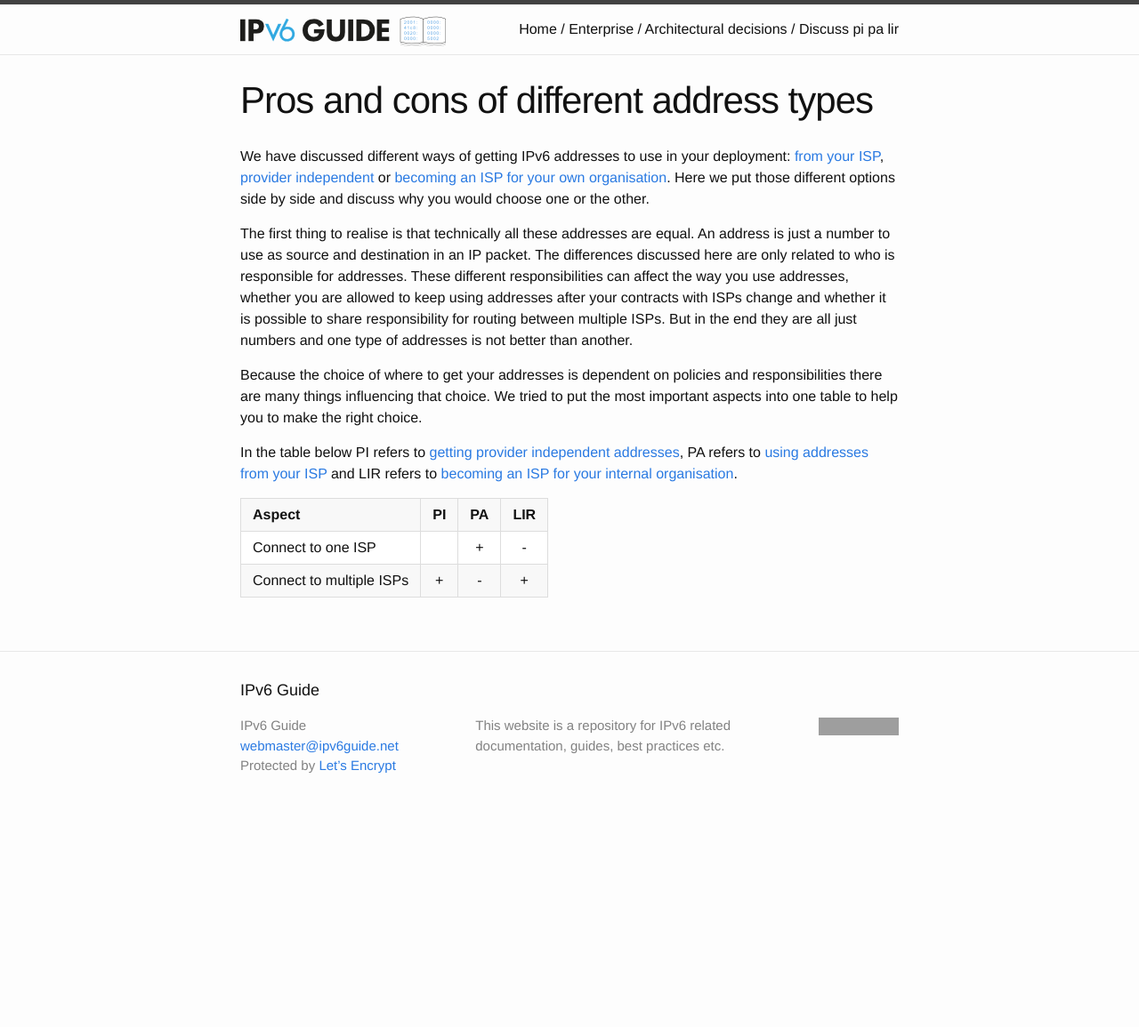
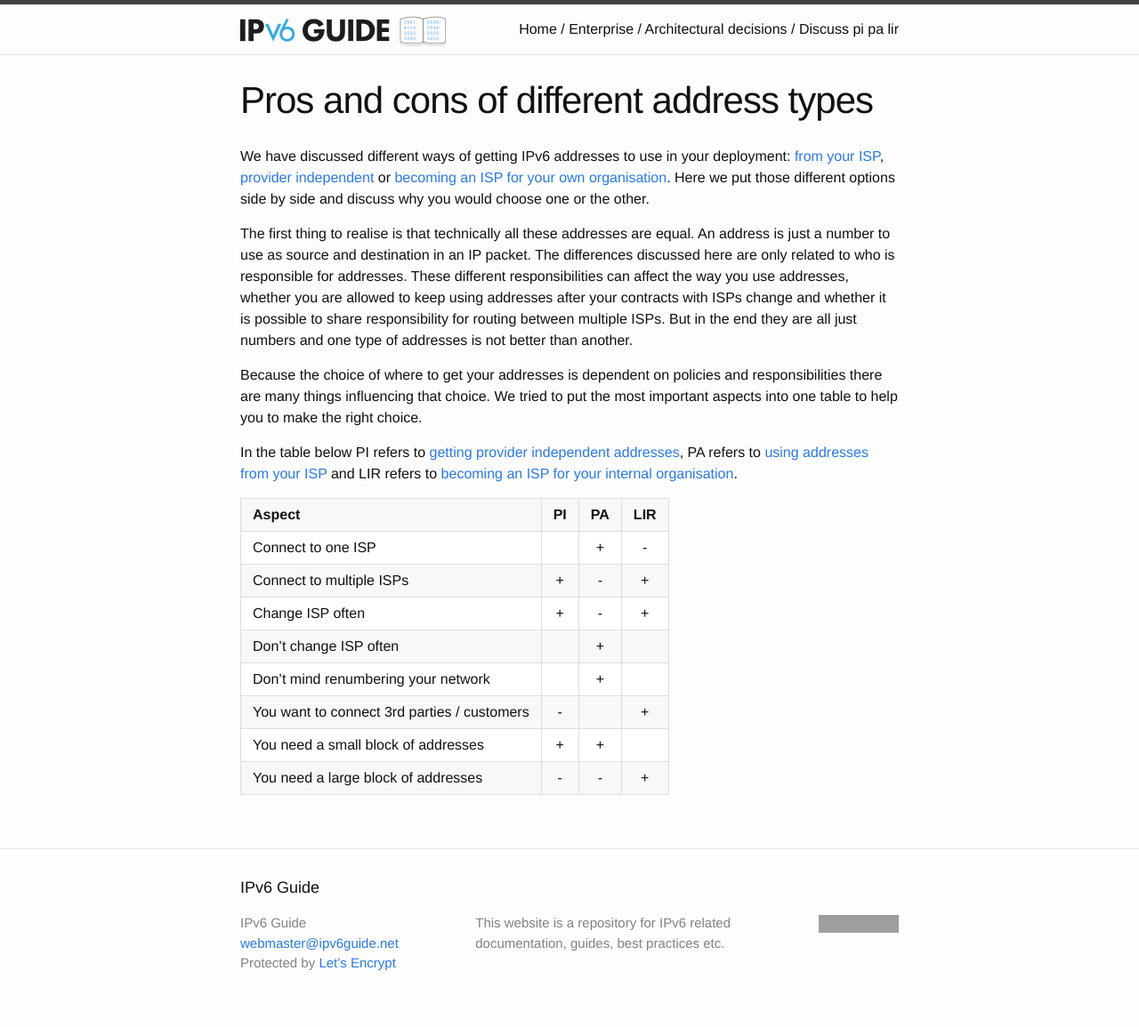
Before and after one commit to ipv6guide/ipv6guide.github.io, a Jekyll site: the page built from enterprise/architectural_decisions/discuss_PI_PA_LIR.md, in a window 1280 px wide. Shown: the whole page at 89% size. Built offline with Jekyll 4.4.1, drawn with Linux system fonts in a browser that asks for light colours; before the commit the page ends 933 px from its top, so only the background shows below that; grey boxes are pictures that could not be loaded.

Commit message:
Update discuss_PI_PA_LIR.md

```diff
--- a/enterprise/architectural_decisions/discuss_PI_PA_LIR.md
+++ b/enterprise/architectural_decisions/discuss_PI_PA_LIR.md
@@ -24,9 +24,15 @@ make the right choice.
 In the table below
 PI refers to [getting provider independent addresses](use_PI),
 PA refers to [using addresses from your ISP](use_PA) and
-LIR refers to [becoming an ISP for your internal organisation](use_LIR).
+LIR refers to [becoming an ISP for your internal organisation](become_LIR).
 
 | Aspect                                              | PI  | PA  | LIR |
 |:----------------------------------------------------|:---:|:---:|:---:|
 | Connect to one ISP                                  |     |  +  |  -  |
 | Connect to multiple ISPs                            |  +  |  -  |  +  |
+| Change ISP often                                    |  +  |  -  |  +  |
+| Don't change ISP often                              |     |  +  |     |
+| Don't mind renumbering your network                 |     |  +  |     |
+| You want to connect 3rd parties / customers         |  -  |     |  +  |
+| You need a small block of addresses                 |  +  |  +  |     |
+| You need a large block of addresses                 |  -  |  -  |  +  |
```
